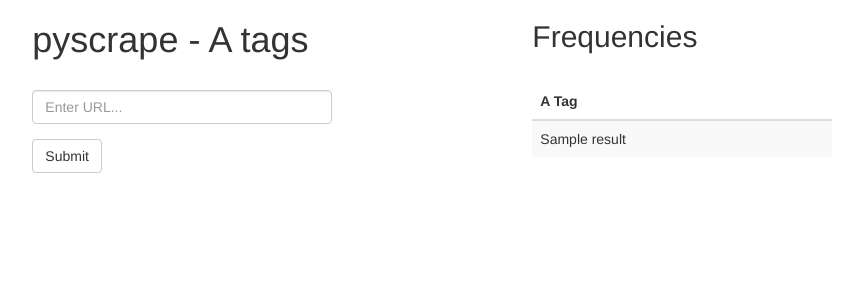
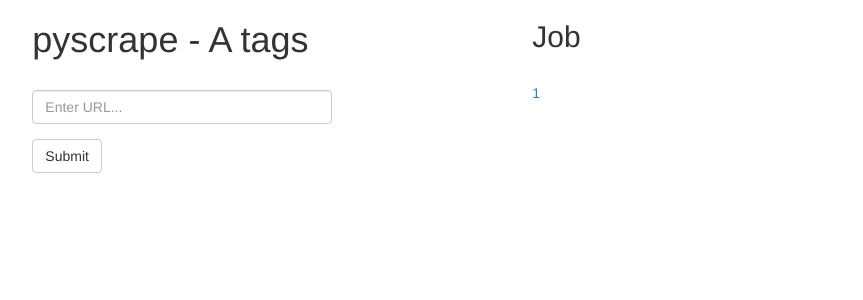
Before and after one commit to JonathanPorta/pyetl-framework, a Flask app: template templates/index.html in a window 1280 px wide. Shown: the top 300 px of the page, without its empty margins (206-1069 px from the left). Run offline with Flask 2, Linux system fonts and the light colour scheme; the template is opened without the code that fills it: most values are stand-ins (such as "Sample title", 1, 10 or a date in 2020); some libraries are stand-ins or nearby versions.

Commit message:
Show a list of jobs

```diff
--- a/app.py
+++ b/app.py
@@ -18,16 +18,16 @@ app.config.from_object(os.environ['APP_SETTINGS'])
 
 @app.route('/', methods=['GET', 'POST'])
 def index():
-    errors = []
-    results = {}
+    job_id = ""
     if request.method == 'POST':
         url = request.form['url']
         job = q.enqueue_call(
             func=scrape, args=(url,), result_ttl=5000
         )
-        print(job.get_id())
+        job_id = job.get_id()
+        print(job_id)
 
-    return render_template('index.html', errors=errors, results=results)
+    return render_template('index.html', job_id=job_id)
 
 @app.route('/results/<job_key>', methods=['GET'])
 def results_job_key(job_key):
--- a/templates/index.html
+++ b/templates/index.html
@@ -29,22 +29,11 @@
           <br>
         </div>
         <div class="col-sm-5 col-sm-offset-1">
-          {% if results %}
-            <h2>Frequencies</h2>
+          {% if job_id %}
+            <h2>Job</h2>
             <br>
             <div id="results">
-              <table class="table table-striped" style="max-width: 300px;">
-                <thead>
-                  <tr>
-                    <th>A Tag</th>
-                  </tr>
-                </thead>
-                {% for result in results%}
-                  <tr>
-                    <td>{{ result }}</td>
-                  </tr>
-                {% endfor %}
-              </table>
+              <a href="results/{{ job_id }}" target='_blank'>{{ job_id }}</a>
             </div>
           {% endif %}
         </div>
```
